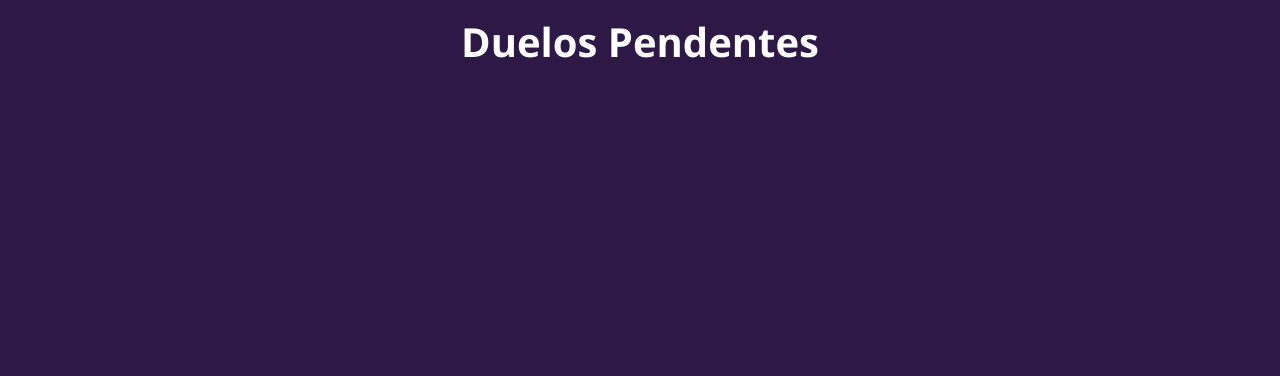
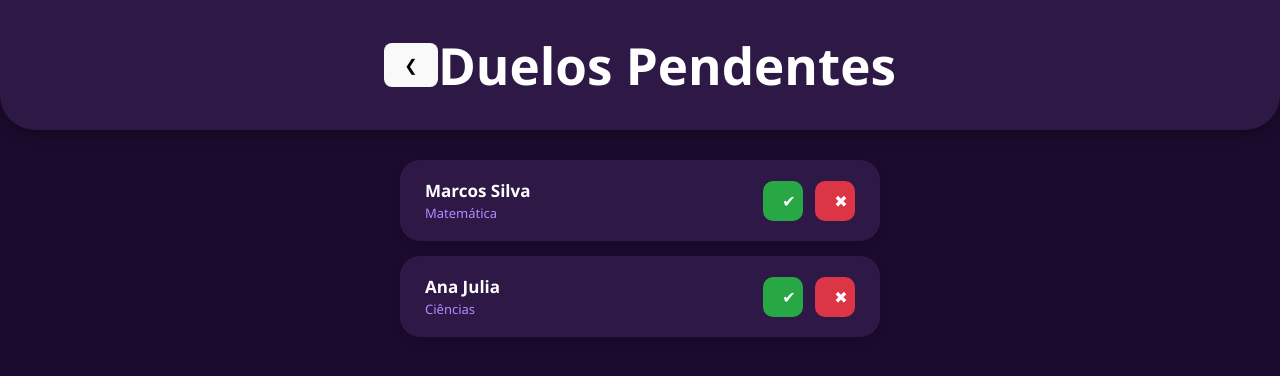
Before and after one commit to OSG-Online-Study-Group/OSG-Web-React, a React (Vite) app: page /DuelosPendentes in a window 1280 px wide. Shown: the top 376 px of the page. Built offline with nearby package versions, Linux system fonts and the light colour scheme.

Commit message:
refactor: restructure DuelosPendentes component for improved readability and layout

```diff
--- a/src/components/duelos pendentes/index.jsx
+++ b/src/components/duelos pendentes/index.jsx
@@ -4,15 +4,32 @@ import { useNavigate } from "react-router-dom";
 
 export function DuelosPendentes() {
   const navigate = useNavigate();
+  const convites = [
+    { id: 1, nome: "Marcos Silva", materia: "Matemática" },
+    { id: 2, nome: "Ana Julia", materia: "Ciências" },
+  ];
+
   return (
-      <div className="modo-container">
-
-      {/* HEADER */}
-      <header className="modo-header">
-        <span className="voltar"></span>
+    <div className="duelo-container">
+      <header className="duelo-header">
+        <button className="voltar-btn" onClick={() => navigate(-1)}>❮</button>
         <h1>Duelos Pendentes</h1>
       </header>
 
-      </div>
+      <main className="duelo-lista">
+        {convites.map((c) => (
+          <div key={c.id} className="duelo-card">
+            <div className="duelo-info">
+              <p className="duelo-nome">{c.nome}</p>
+              <p className="duelo-materia">{c.materia}</p>
+            </div>
+            <div className="duelo-acoes">
+              <button className="btn-aceitar" title="Aceitar">✔</button>
+              <button className="btn-recusar" title="Recusar">✖</button>
+            </div>
+          </div>
+        ))}
+      </main>
+    </div>
   );
 }
```
